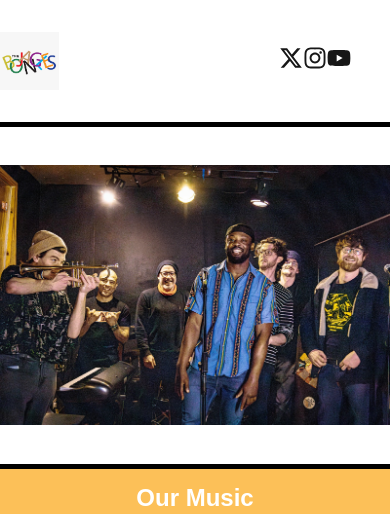
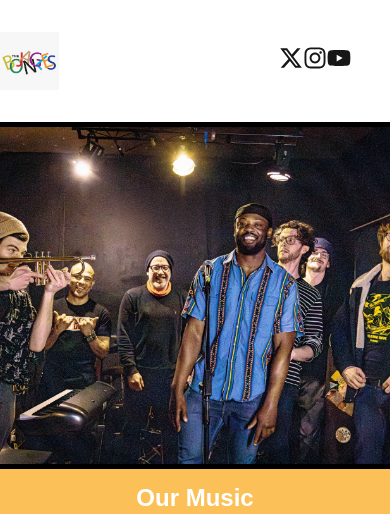
Before and after one commit to Mik20393/the-bojangles-web-app, a Next.js app: page / in a window 390 px wide. Shown: the top 514 px of the page. Built offline with nearby package versions, Linux system fonts and the light colour scheme.

Commit message:
Update hero image styling

```diff
--- a/src/components/homeSection.module.css
+++ b/src/components/homeSection.module.css
@@ -10,10 +10,7 @@
 
 @media (max-width: 600px) {
   .heroImageContainer {
-    height: 40vh
+    height: 40vh;
   }
 
-  .bannerImage {
-    object-fit: contain;
-  }
 }
```
